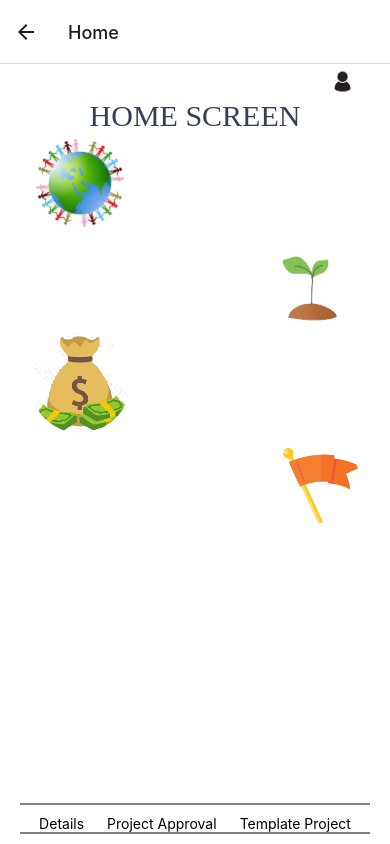
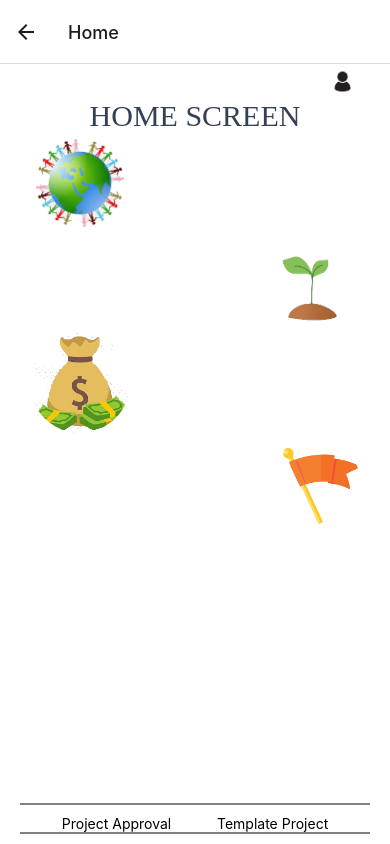
Before and after one commit to Adoyle210/Youth-For-Earthwin, a React Native app in the folder Youth-For-Earthwin/: screen /Home in a window 390 px wide. Built offline with nearby package versions, Linux system fonts and the light colour scheme.

Commit message:
removed details page

```diff
--- a/Youth-For-Earthwin/components/Menu.js
+++ b/Youth-For-Earthwin/components/Menu.js
@@ -6,9 +6,6 @@ const Menu = () => {
     const navigation = useNavigation();
     return (
         <View style={styles.menuContainer}>
-            <TouchableOpacity style={styles.buttonStyle} onPress={() => navigation.navigate("Details")}>
-                <Text> Details </Text>
-            </TouchableOpacity>
             <TouchableOpacity style={styles.buttonStyle} onPress={() => navigation.navigate("Project Approval")}>
                 <Text> Project Approval </Text>
             </TouchableOpacity>
--- a/Youth-For-Earthwin/navigation/AppNavigator.tsx
+++ b/Youth-For-Earthwin/navigation/AppNavigator.tsx
@@ -3,7 +3,6 @@ import { NavigationContainer } from '@react-navigation/native';
 import { createStackNavigator } from '@react-navigation/stack';
 import Login from '../components/Auth';
 import HomeScreen from '../screens/HomeScreen';
-import DetailsScreen from '../screens/DetailsScreen';
 import ParentProfileScreen from '../screens/ParentProfile';
 import ProjectPitch from '../screens/ProjectPitch';
 import ProjectApprovalScreen from '../screens/ProjectApprovalScreen';
@@ -23,7 +22,6 @@ const AppNavigator = () => {
       <Stack.Navigator initialRouteName="Login">
         <Stack.Screen name="Login" component={Login} />
         <Stack.Screen name="Home" component={HomeScreen} />
-        <Stack.Screen name="Details" component={DetailsScreen} />
         <Stack.Screen name="Project Pitch" component={ProjectPitch} />
         <Stack.Screen name="Project Approval" component={ProjectApprovalScreen} />
         <Stack.Screen name='Student Profile' component={StudentProfile} />
--- a/Youth-For-Earthwin/screens/DetailsScreen.js
+++ /dev/null
@@ -1,12 +0,0 @@
-import React from "react";
-import { View, Text } from "react-native";
-
-function DetailsScreen() {
-    return (
-      <View style={{ flex: 1, alignItems: 'center', justifyContent: 'center' }}>
-        <Text>Details Screen</Text>
-      </View>
-    );
-};
-
-export default DetailsScreen;
```
